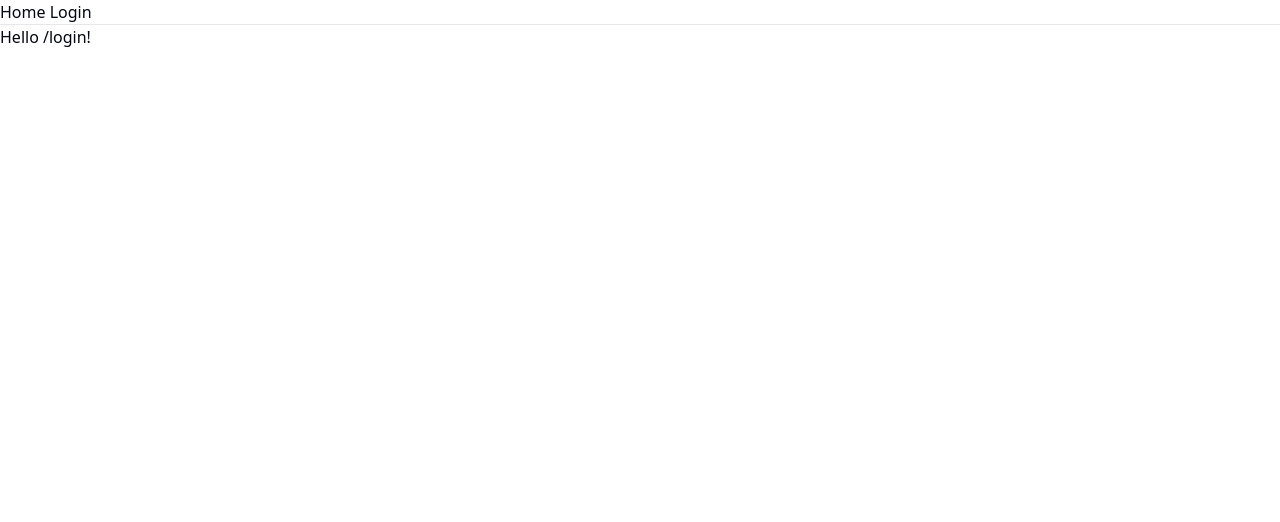
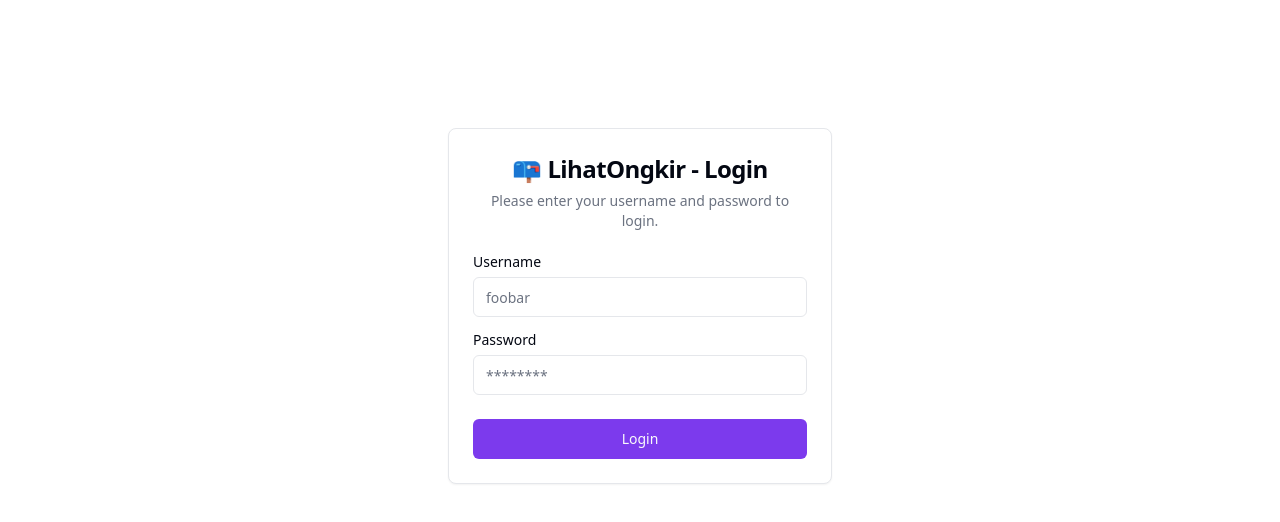
Before and after one commit to up2dul/gen-quotes, a React (Vite) app: page /login in a window 1280 px wide. Shown: the top 522 px of the page. Built offline with nearby package versions, Linux system fonts and the light colour scheme.

Commit message:
feat(routes): login page UI

```diff
--- a/src/routes/__root.tsx
+++ b/src/routes/__root.tsx
@@ -1,20 +1,11 @@
-import { Link, Outlet, createRootRoute } from '@tanstack/react-router';
+import { Outlet, createRootRoute } from '@tanstack/react-router';
 import { TanStackRouterDevtools } from '@tanstack/router-devtools';
 
 export const Route = createRootRoute({
   component: () => (
-    <>
-      <div>
-        <Link to="/">
-          Home
-        </Link>{' '}
-        <Link to="/login">
-          Login
-        </Link>
-      </div>
-      <hr />
+    <main>
       <Outlet />
       <TanStackRouterDevtools />
-    </>
+    </main>
   ),
 });
--- a/src/routes/login.lazy.tsx
+++ b/src/routes/login.lazy.tsx
@@ -1,5 +1,54 @@
 import { createLazyFileRoute } from '@tanstack/react-router';
 
+import { Button } from '~/components/ui/button';
+import {
+  Card,
+  CardContent,
+  CardDescription,
+  CardFooter,
+  CardHeader,
+  CardTitle,
+} from '~/components/ui/card';
+import { Input } from '~/components/ui/input';
+import { Label } from '~/components/ui/label';
+
 export const Route = createLazyFileRoute('/login')({
-  component: () => <div>Hello /login!</div>,
+  component: Login,
 });
+
+function Login() {
+  return (
+    <Card className="w-full max-w-sm mt-32 mx-auto">
+      <CardHeader className="text-center">
+        <CardTitle className="text-2xl">📪 LihatOngkir - Login</CardTitle>
+        <CardDescription>
+          Please enter your username and password to login.
+        </CardDescription>
+      </CardHeader>
+
+      <form>
+        <CardContent className="grid gap-4">
+          <div className="grid gap-2">
+            <Label htmlFor="username">Username</Label>
+            <Input id="username" type="text" placeholder="foobar" required />
+          </div>
+          <div className="grid gap-2">
+            <Label htmlFor="password">Password</Label>
+            <Input
+              id="password"
+              type="password"
+              placeholder="********"
+              required
+            />
+          </div>
+        </CardContent>
+
+        <CardFooter>
+          <Button type="submit" className="w-full">
+            Login
+          </Button>
+        </CardFooter>
+      </form>
+    </Card>
+  );
+}
```
